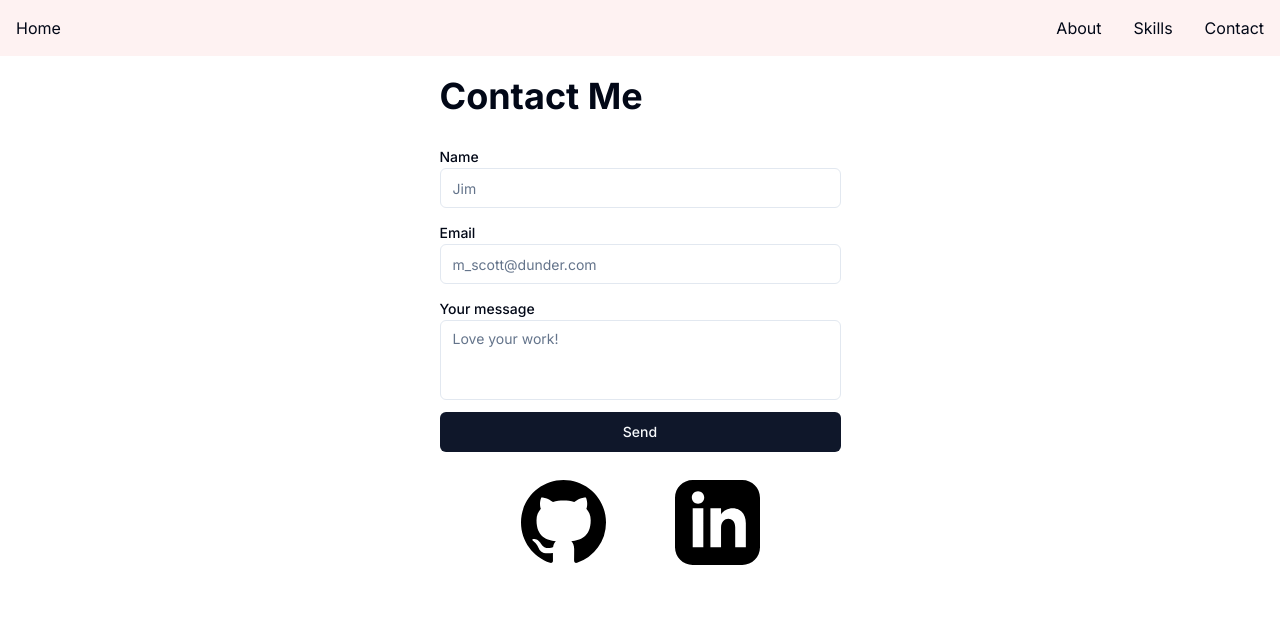
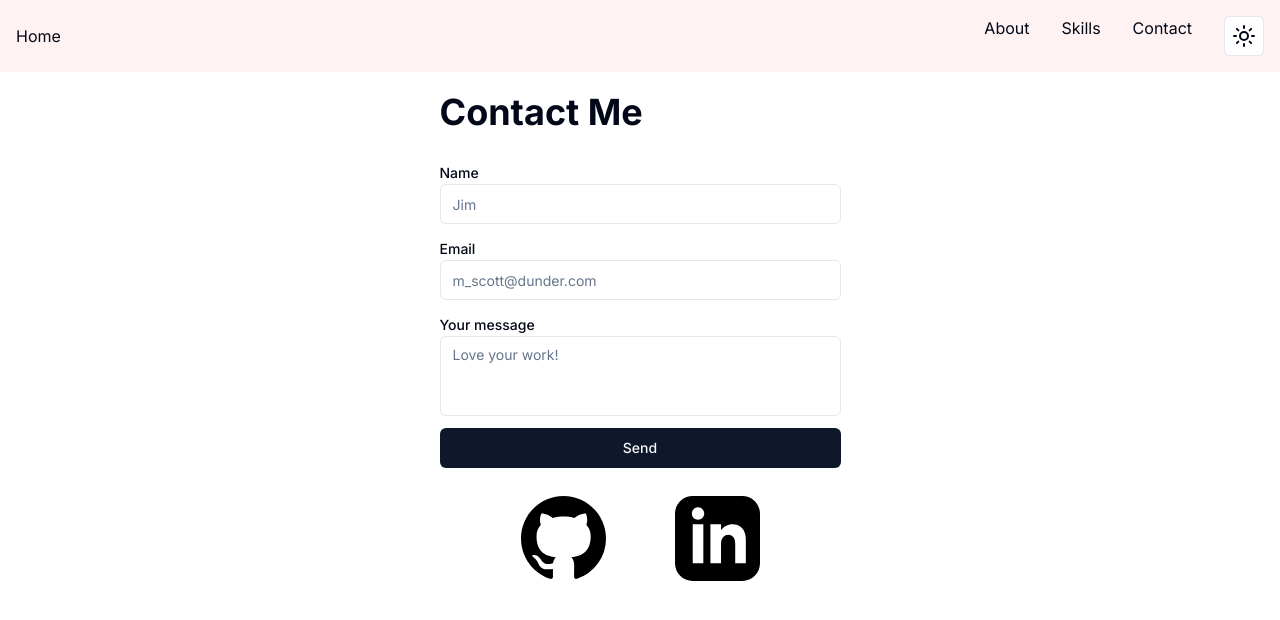
Before and after one commit to Kashudy/portfolio, a Next.js app: page / in a window 1280 px wide. Shown: the top 620 px of the page. Built offline with nearby package versions, Linux system fonts and the light colour scheme.

Commit message:
added skeleton of dark mode theme

```diff
--- a/components/NavigationBar.tsx
+++ b/components/NavigationBar.tsx
@@ -1,3 +1,5 @@
+import { ThemeToggle } from "./ui/darkmodeToggle";
+
 export default function NavigationBar() {
   return (
     <nav className="flex justify-between p-4 items-center bg-red-50">
@@ -6,6 +8,7 @@ export default function NavigationBar() {
         <a href="http://">About</a>
         <a href="http://">Skills</a>
         <a href="http://">Contact</a>
+        <ThemeToggle />
       </div>
     </nav>
   );
--- /dev/null
+++ b/components/ui/darkmodeToggle.tsx
@@ -0,0 +1,39 @@
+"use client";
+
+import * as React from "react";
+import { Moon, Sun } from "lucide-react";
+import { useTheme } from "next-themes";
+
+import { Button } from "@/components/ui/button";
+import { useEffect, useState } from "react";
+
+export function ThemeToggle() {
+  const { theme, setTheme } = useTheme();
+  const [mounted, setMounted] = useState(false);
+
+  function toggleTheme() {
+    setTheme(theme === "light" ? "dark" : "light");
+  }
+
+  useEffect(() => {
+    setMounted(true);
+  }, []);
+
+  if (!mounted) {
+    return null;
+  }
+
+  return (
+    <Button onClick={toggleTheme} variant="outline" size="icon">
+      {theme === "light" ? (
+        <>
+          <Moon className="" />
+        </>
+      ) : (
+        <>
+          <Sun className="" />
+        </>
+      )}
+    </Button>
+  );
+}
```
